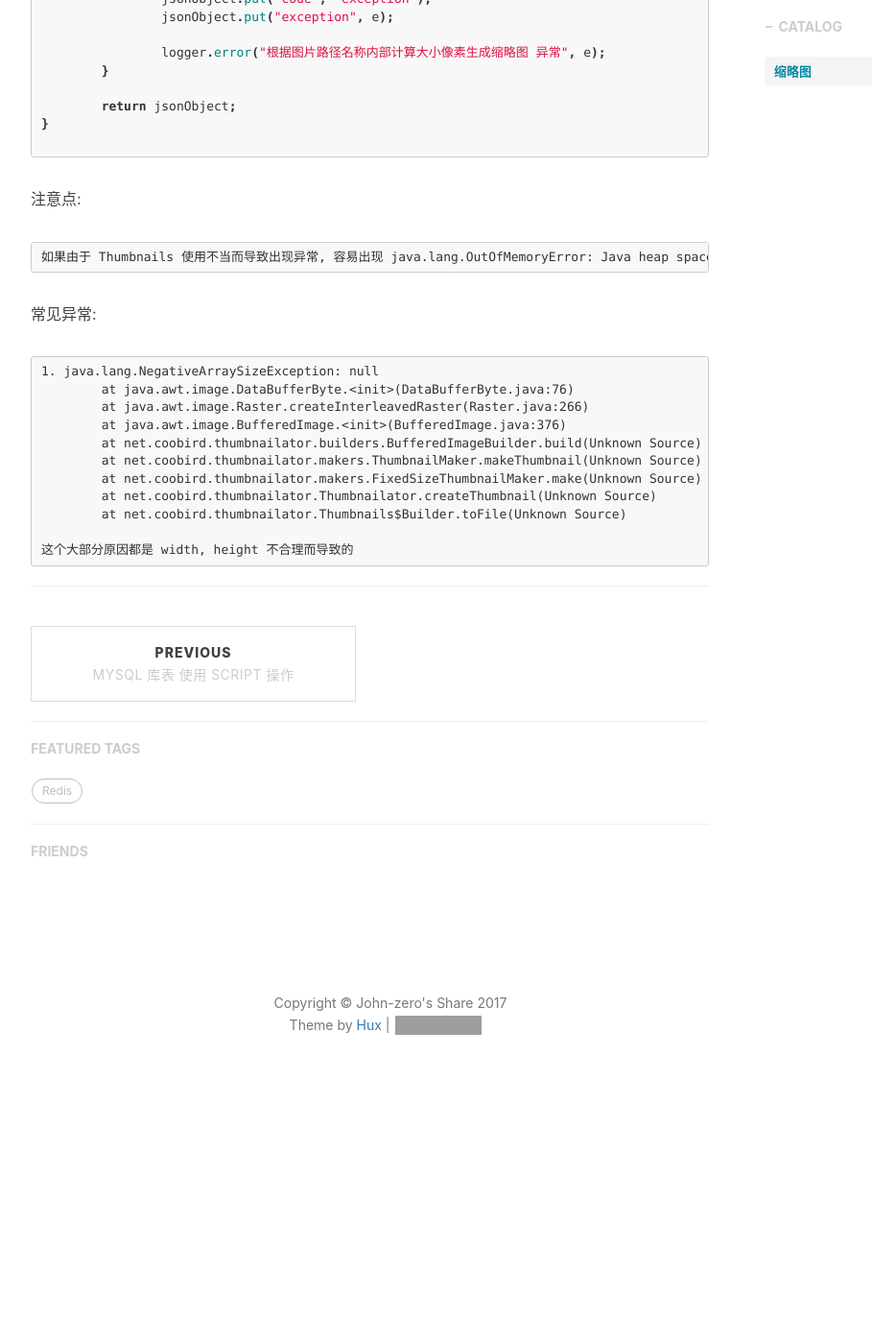
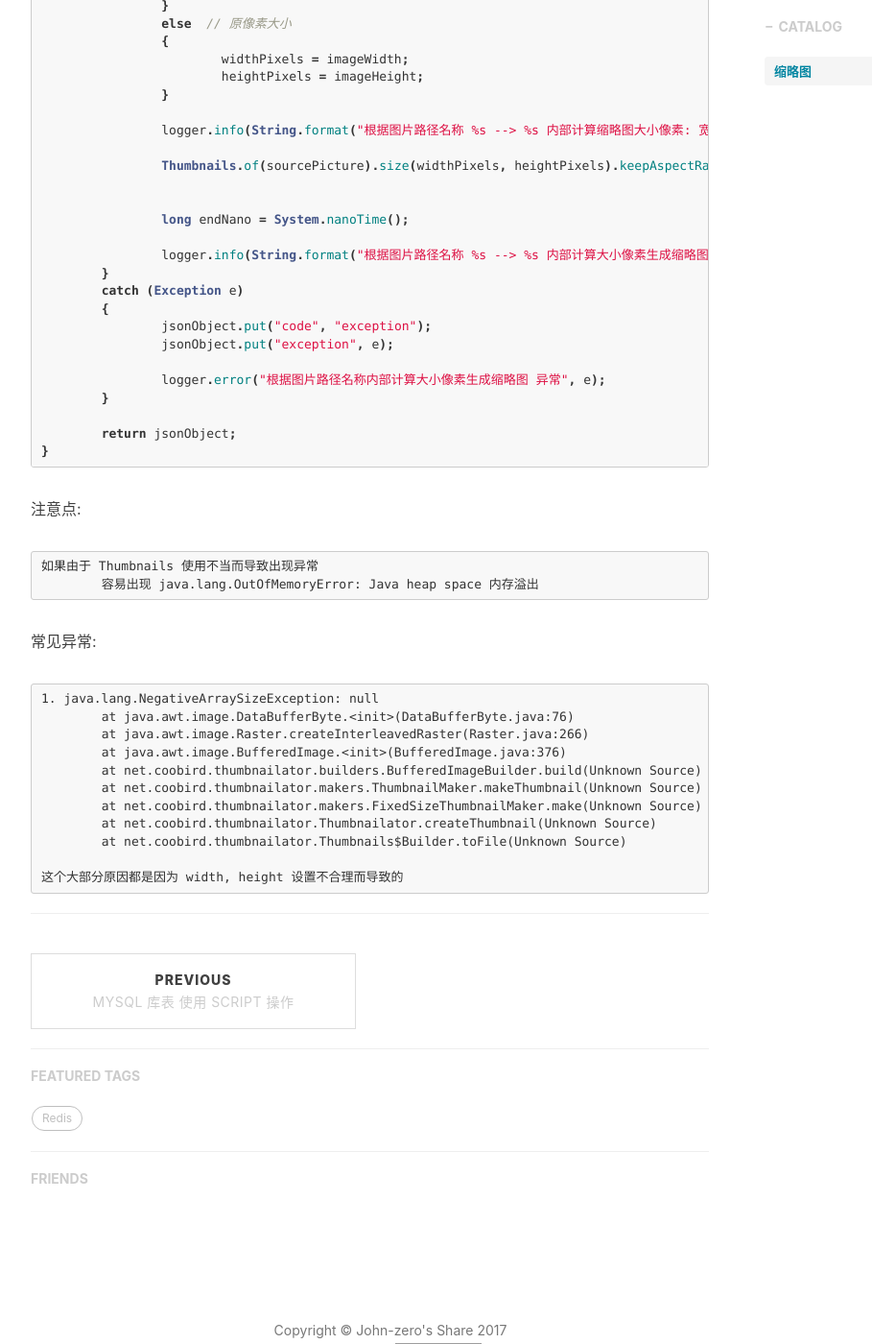
Before and after one commit to John-zero/John-zero.github.io, a Jekyll site: the page built from _posts/2017-12-11-project-picture.markdown, in a window 1280 px wide and 1400 px high, scrolled down 3571 px. Shown: the whole window at 96% size, without its empty margins (233-1142 px from the left). Built offline with Jekyll 4.4.1, drawn with Linux system fonts in a browser that asks for light colours; nearby versions of some CDN libraries; comment, search, counter and statistics services are not loaded; before the commit the page ends 4743 px from its top, so only the background shows below that; some of the changed text lies outside the part shown; grey boxes are pictures that could not be loaded.

Commit message:
refresh project picture

````diff
--- a/_posts/2017-12-11-project-picture.markdown
+++ b/_posts/2017-12-11-project-picture.markdown
@@ -18,8 +18,13 @@
 单反拍摄高清无码照片大小3MB+, 导致 WEB 页面加载贼慢, 所以优化生成缩略图来代替.
 
 使用的 Google Java Library:
+
 	<!-- https://github.com/coobird/thumbnailator -->
+	https://github.com/coobird/thumbnailator
+
 	<!-- https://mvnrepository.com/artifact/net.coobird/thumbnailator -->
+	https://mvnrepository.com/artifact/net.coobird/thumbnailator
+
 	<dependency>
 		<groupId>net.coobird</groupId>
 		<artifactId>thumbnailator</artifactId>
@@ -30,7 +35,6 @@
 伪代码
 
 ```java
-
 public enum ImageInfoEnum
 {
 	SIZE, // 大小
@@ -195,12 +205,12 @@
 
 	return jsonObject;
 }
-
 ```
 
 注意点:
 
-	如果由于 Thumbnails 使用不当而导致出现异常, 容易出现 java.lang.OutOfMemoryError: Java heap space 内存溢出
+	如果由于 Thumbnails 使用不当而导致出现异常
+		容易出现 java.lang.OutOfMemoryError: Java heap space 内存溢出
 
 常见异常:
 
@@ -214,6 +224,6 @@
 		at net.coobird.thumbnailator.Thumbnailator.createThumbnail(Unknown Source)
 		at net.coobird.thumbnailator.Thumbnails$Builder.toFile(Unknown Source)
 
-	这个大部分原因都是 width, height 不合理而导致的
+	这个大部分原因都是因为 width, height 设置不合理而导致的
 
 ***
````
Also changed, not shown: other parts of _posts/2017-12-11-project-picture.markdown (+6 -0 lines).
